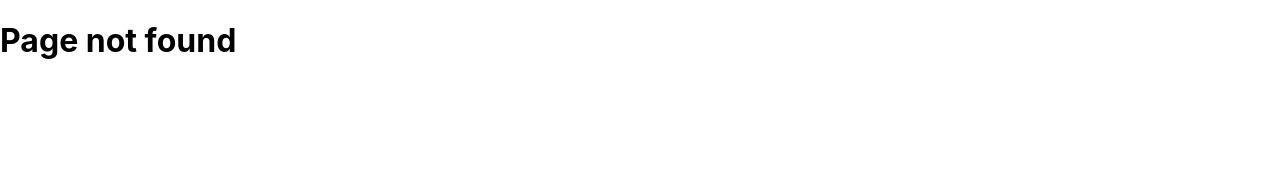
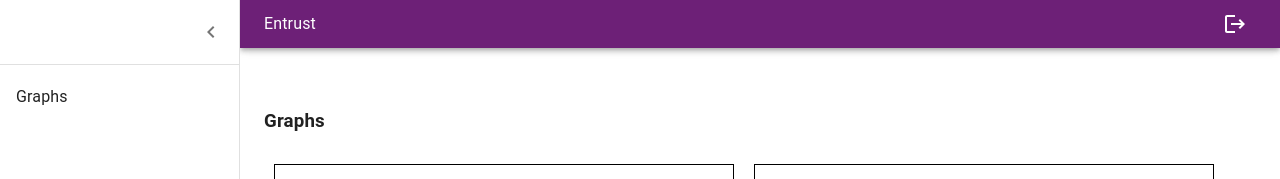
Before and after one commit to shobhit-varshney/pas-poc, a React (Create React App) app: page /graphs in a window 1280 px wide. Before the commit this address had no page. Shown: the top 179 px of the page. Built offline with nearby package versions, Linux system fonts and the light colour scheme.

Commit message:
ui changes (#5)
* Update index.js

* Update index.jsx

* Update index.jsx

* Update Nav.jsx

```diff
--- a/src/Layouts/Content/Nav.jsx
+++ b/src/Layouts/Content/Nav.jsx
@@ -131,7 +131,7 @@
         </DrawerHeader>
         <Divider />
         <List>
-          {["License"].map((text) => (
+          {["Graphs"].map((text) => (
             <ListItem key={text} disablePadding>
               <ListItemButton>
                 <ListItemText primary={text} />
--- a/src/Pages/License/index.jsx
+++ b/src/Pages/License/index.jsx
@@ -81,7 +81,7 @@
   return (
     <Nav>
       <Content>
-        <EnhancedTable headCells={headCells} data={licData} />
+        {/* <EnhancedTable headCells={headCells} data={licData} /> */}
         <Graph/>
       </Content>
     </Nav>
--- a/src/Pages/Login/index.jsx
+++ b/src/Pages/Login/index.jsx
@@ -20,7 +20,7 @@
 
   const onSubmit = () => {
     if (loginData.username === "admin" && loginData.password === "admin") {
-      navigate("/license");
+      navigate("/graphs");
     } else {
       alert("Invalid credentials");
     }
--- a/src/Routes/index.js
+++ b/src/Routes/index.js
@@ -7,8 +7,8 @@
   return (
     <Routes>
       <Route path="/" element={<Login />} />
-      <Route path="graph" element={<Graph/>} />
-      <Route path="license" element={<License />} />
+     {/*<Route path="graph" element={<Graph/>} /> */}
+      <Route path="graphs" element={<License />} />
       <Route path="/*" element={<h1>Page not found</h1>} />
     </Routes>
   );
```
